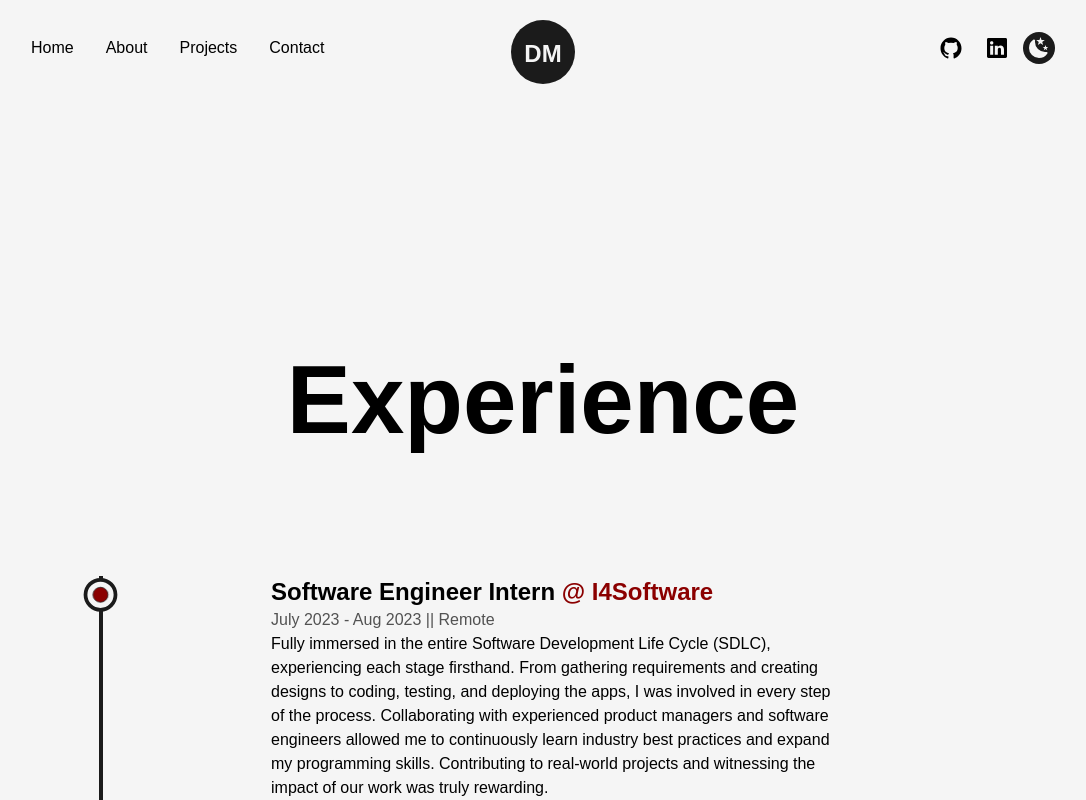
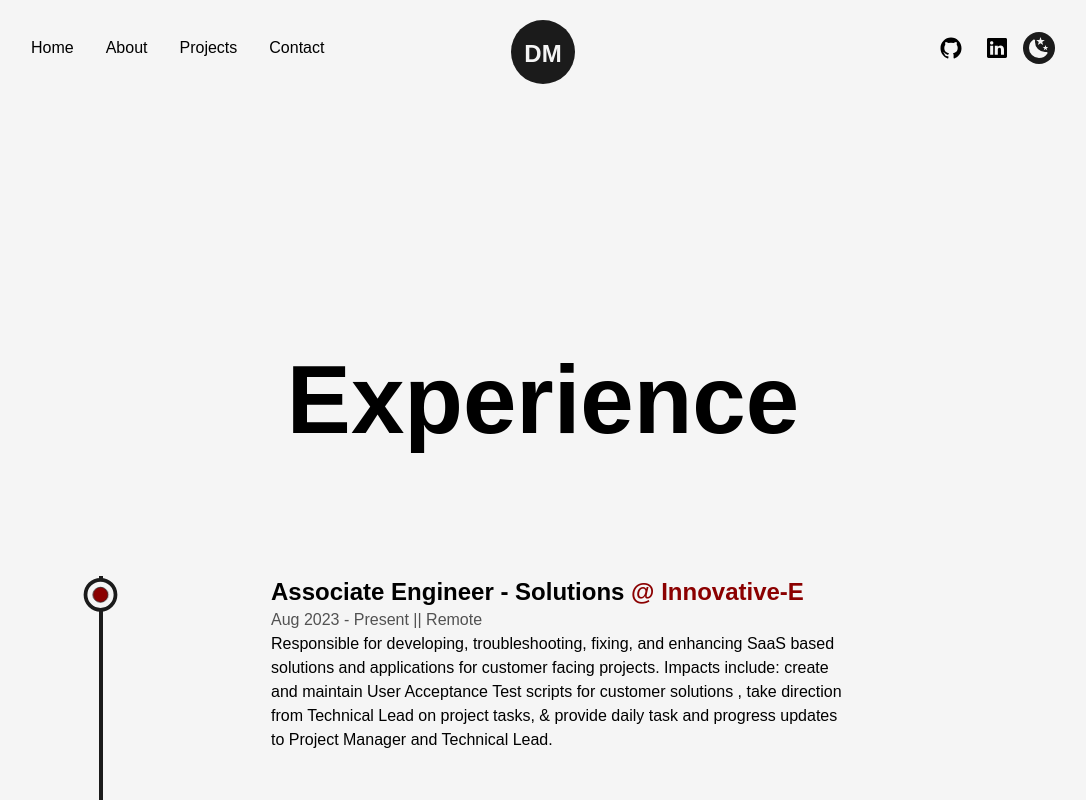
Before and after one commit to dominicmena/Portfolio---Next.js-Tailwind-CSS-FramerMotion-, a Next.js app: page /components/Experience in a window 1280 px wide. Shown: the top 800 px of the page, without its empty margins (97-1183 px from the left). Built offline with nearby package versions, Linux system fonts and the light colour scheme; a web font is replaced by a local one.

Commit message:
added innovative-e

```diff
--- a/src/pages/components/Experience.js
+++ b/src/pages/components/Experience.js
@@ -58,6 +58,17 @@ const Experience = () => {
 
         <ul className="w-full flex flex-col items-start justify-between ml-4 xs:ml-2">
         <Details
+            position="Associate Engineer - Solutions"
+            company="Innovative-e"
+            companyLink="https://innovative-e.com/"
+            time="Aug 2023 - Present"
+            address="Remote"
+            work="Responsible for developing, troubleshooting, fixing, and enhancing SaaS based solutions and applications for customer facing projects. Impacts include: create and maintain User Acceptance Test scripts for customer solutions
+, take direction from Technical Lead on project tasks, & provide daily task and progress updates to Project Manager and Technical Lead.
+
+            "
+          />
+        <Details
             position="Software Engineer Intern"
             company="i4Software"
             companyLink="https://www.i4software.com"
```
